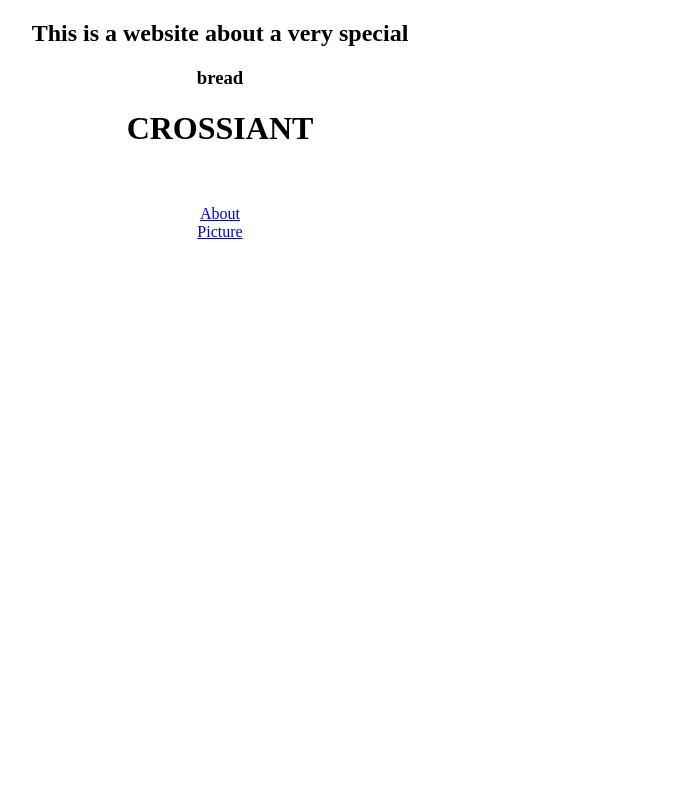
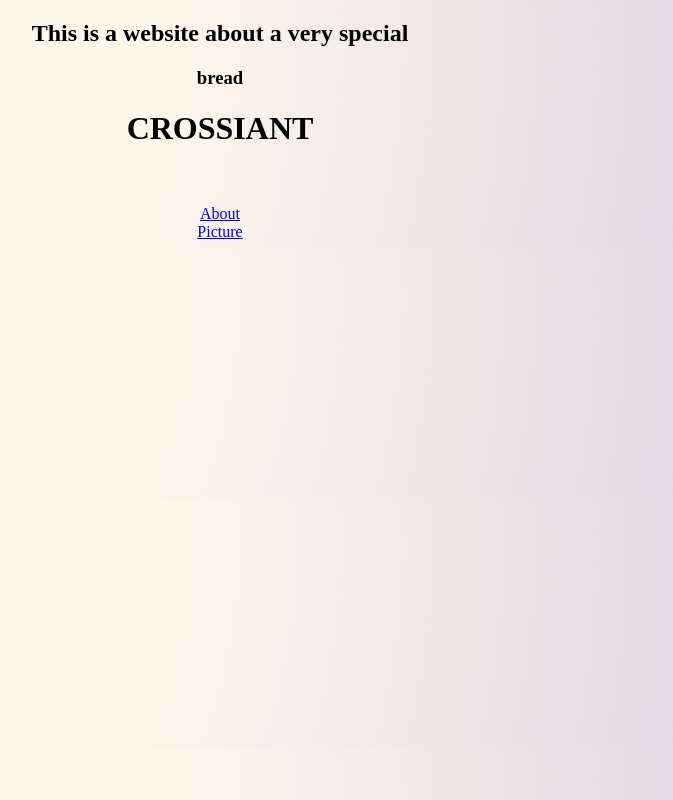
Before and after one commit to IzabelaLas/Crossiant, a plain HTML site: page index.html in a window 1280 px wide. Shown: the whole page, without its empty margins (420-1093 px from the left). Drawn offline with Linux system fonts and the light colour scheme.

Commit message:
Updated background color

```diff
--- a/css/style.css
+++ b/css/style.css
@@ -1,3 +1,8 @@
 body {
   text-align: center;
+  background: radial-gradient(
+    circle at 10% 20%,
+    rgb(255, 246, 236) 39.5%,
+    rgba(100, 46, 122, 0.23) 100.2%
+  );
 }
```
